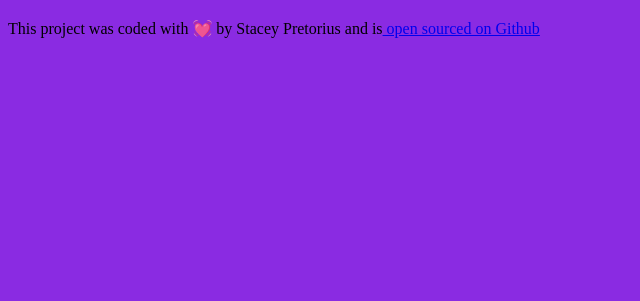
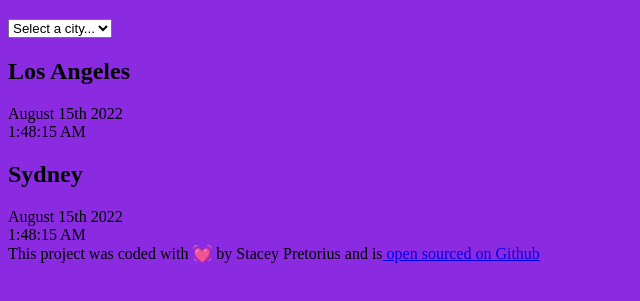
Before and after one commit to StaceyM99/world-clock, a plain HTML site: page index.html in a window 1280 px wide. Shown: the part 61-362 px from the top of the page, without its empty margins (0-640 px from the left). Drawn offline with Linux system fonts and the light colour scheme.

Commit message:
added basic html

```diff
--- a/index.html
+++ b/index.html
@@ -7,14 +7,31 @@
     <title>Document</title>
   </head>
   <body>
+    <div class="container"></div>
     <h1>World Clock</h1>
+
+    <select>
+        <option value="">Select a city...</option>
+        <option value="">London</option>
+        <option value="">New York</option>
+        <option value="">Brazil</option>
+    </select>
+    <div class="city">
+        <h2>Los Angeles</h2>
+        <div class="date">August 15th 2022</div>
+        <div class="time">1:48:15 AM</div>
+    </div>
+    <div class="city">
+        <h2>Sydney</h2>
+        <div class="date">August 15th 2022</div>
+        <div class="time">1:48:15 AM</div>
+    </div>
+    </div>
     <footer>
       This project was coded with 💓 by Stacey Pretorius and is<a
         href="https://github.com/StaceyM99/world-clock.git"
-        target="_blank"
-      >
-        open sourced on Github</a
-      >
+        target="_blank">
+        open sourced on Github</a>
     </footer>
     <script src="javascript/index.js"></script>
   </body>
```
